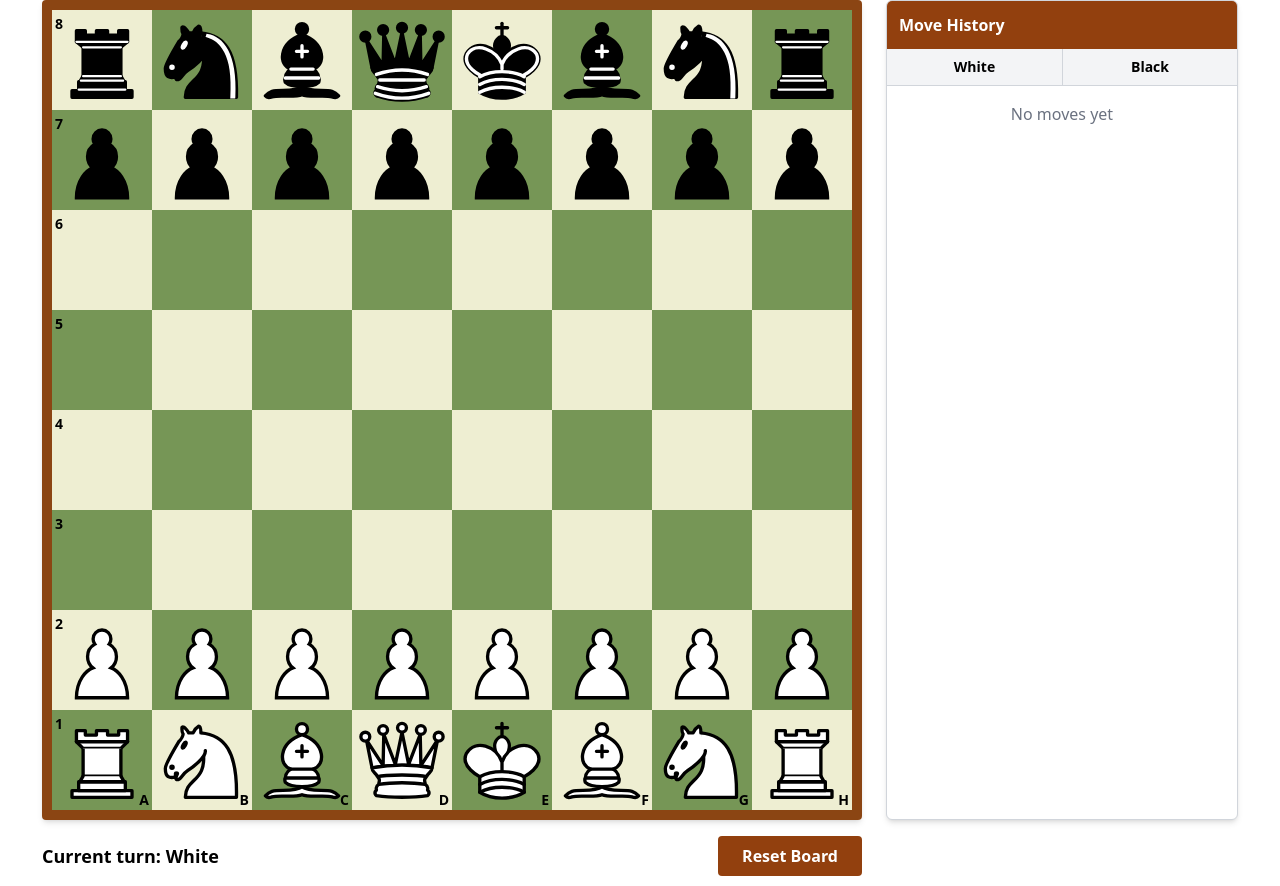
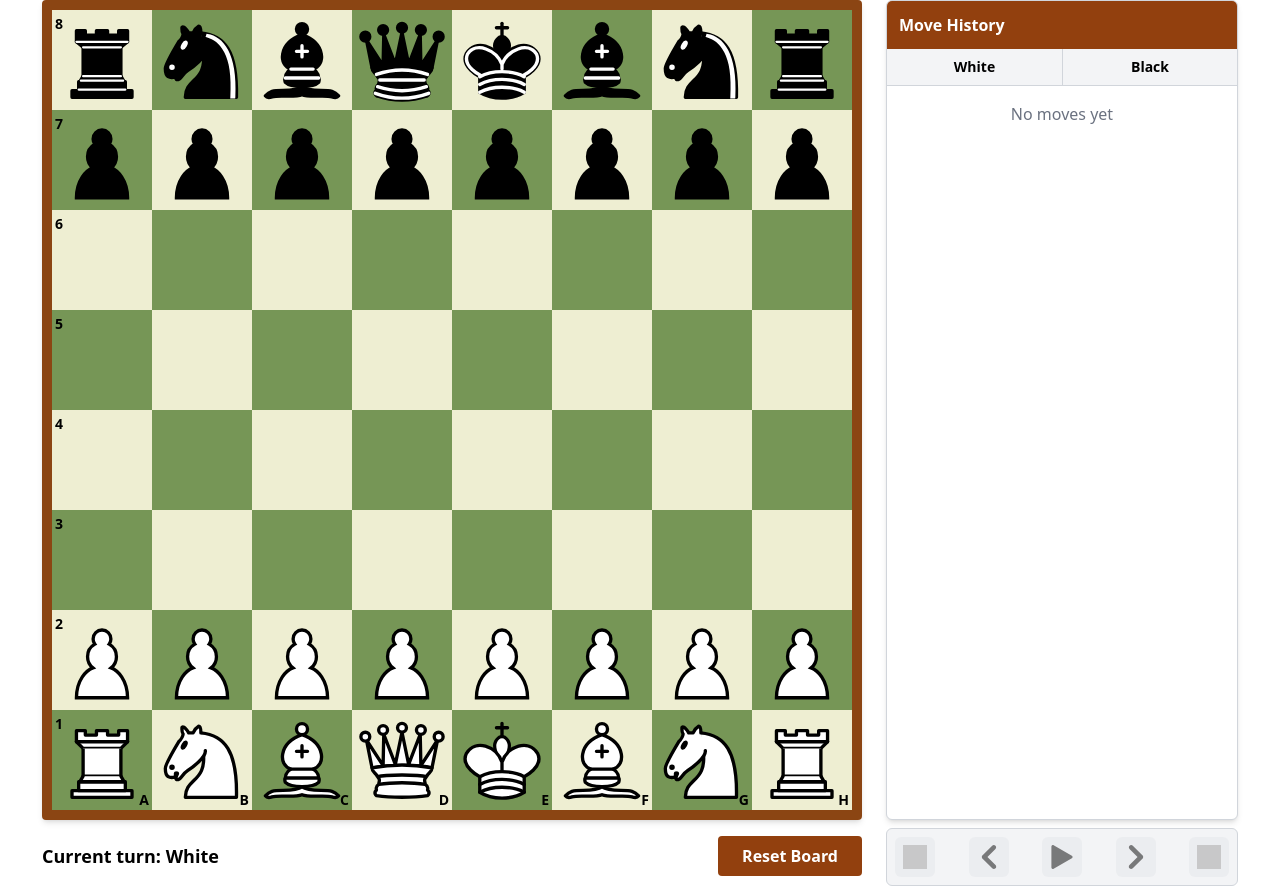
Before and after one commit to ChromaticRanger/Chess, a Vue app: page / in a window 1280 px wide. Built offline with nearby package versions, Linux system fonts and the light colour scheme; grey boxes are pictures that could not be loaded.

Commit message:
Add Move control panel underneath the move history list allowing user to play forward and backward through the currently logged moves.

```diff
--- a/src/App.vue
+++ b/src/App.vue
@@ -3,6 +3,7 @@ import { ref, onMounted } from 'vue';
 import Board from "./components/Board.vue";
 import Modal from "./components/Modal.vue";
 import MoveHistoryList from "./components/MoveHistoryList.vue";
+import MoveControlPanel from "./components/MoveControlPanel.vue";
 import { getPieceImagePath } from "./utils/PieceFactory";
 
 // Track the current turn
@@ -129,7 +130,7 @@ onMounted(() => {
                   class="ml-3 px-2 py-1 bg-blue-100 text-blue-800 text-xs rounded-full"
                   title="Viewing past board position"
                 >
-                  Viewing Past Move
+                  Viewing Past Moves
                 </span>
               </div>
 
@@ -140,25 +141,27 @@ onMounted(() => {
                 Reset Board
               </button>
             </div>
-
-            <!-- Return to current button (only visible when viewing past move) -->
-            <div v-if="viewingPastMove" class="flex justify-center">
-              <button
-                @click="goToMove(-1)"
-                class="bg-blue-500 hover:bg-blue-600 text-white text-sm font-semibold py-1 px-4 rounded"
-              >
-                Return to Current Position
-              </button>
-            </div>
           </div>
         </div>
 
-        <!-- Move History Component -->
-        <MoveHistoryList
-          :move-history="moveHistory"
-          :current-move-index="currentMoveIndex"
-          @move-selected="index => index >= 0 && boardComponent ? boardComponent.handleMoveSelection(index) : null"
-        />
+        <!-- Move History Component with Control Panel -->
+        <div class="flex flex-col">
+          <MoveHistoryList
+            :move-history="moveHistory"
+            :current-move-index="currentMoveIndex"
+            @move-selected="index => index >= 0 && boardComponent ? boardComponent.handleMoveSelection(index) : null"
+          />
+
+          <!-- Move Control Panel -->
+          <MoveControlPanel
+            :move-history="moveHistory"
+            :current-move-index="currentMoveIndex"
+            @move-to-first="index => boardComponent ? boardComponent.handleMoveSelection(index) : null"
+            @move-to-previous="index => boardComponent ? boardComponent.handleMoveSelection(index) : null"
+            @move-to-next="index => boardComponent ? boardComponent.handleMoveSelection(index) : null"
+            @move-to-last="index => boardComponent ? boardComponent.handleMoveSelection(index) : null"
+          />
+        </div>
       </div>
     </div>
     <!-- Modal Component -->
--- a/src/components/Board.vue
+++ b/src/components/Board.vue
@@ -1176,12 +1176,15 @@ const captureCurrentBoardState = () => {
 /**
  * Restore the board to a specific move in history
  *
- * @param {Number} moveIndex - The index of the move to display, or -1 for latest move
+ * @param {Number} moveIndex - The index of the move to display:
+ *                         -2: starting position (before any moves)
+ *                         -1: latest move
+ *                         0+: specific move from history
  * @returns {void}
  */
 const restoreBoardStateToMove = (moveIndex) => {
   // Validate the move index
-  if (moveIndex < -1 || moveIndex >= moveHistory.value.length) {
+  if (moveIndex < -2 || moveIndex >= moveHistory.value.length) {
     console.error(`Invalid move index: ${moveIndex}`);
     return;
   }
@@ -1189,6 +1192,13 @@ const restoreBoardStateToMove = (moveIndex) => {
   // Update current move index
   currentMoveIndex.value = moveIndex;
   emit('current-move-index-changed', currentMoveIndex.value);
+
+  // Special case: -2 represents the starting position (before any moves)
+  if (moveIndex === -2) {
+    // Reset to the initial position
+    pieces.value = JSON.parse(JSON.stringify(initialPieces));
+    return;
+  }
 
   // If we're going to the latest move, use the latest state
   const stateIndex = moveIndex === -1 ? boardStateHistory.value.length - 1 : moveIndex + 1;
--- /dev/null
+++ b/src/components/MoveControlPanel.vue
@@ -0,0 +1,252 @@
+<script setup>
+import { ref, defineEmits, defineProps, watch, onUnmounted } from 'vue';
+
+// Import SVG assets
+import firstSvg from '/src/assets/first.svg';
+import previousSvg from '/src/assets/previous.svg';
+import playSvg from '/src/assets/play.svg';
+import pauseSvg from '/src/assets/pause.svg';
+import nextSvg from '/src/assets/next.svg';
+import lastSvg from '/src/assets/last.svg';
+
+// Define props
+const props = defineProps({
+  moveHistory: {
+    type: Array,
+    required: true,
+    default: () => []
+  },
+  currentMoveIndex: {
+    type: Number,
+    default: -1 // -1 indicates we're at the latest move
+  }
+});
+
+// Define emits
+const emit = defineEmits(['move-to-first', 'move-to-previous', 'toggle-play', 'move-to-next', 'move-to-last']);
+
+// State for playback control
+const isPlaying = ref(false);
+const playbackInterval = ref(null);
+
+// Computed properties for button states
+const canGoBack = () => props.currentMoveIndex >= 0 || props.currentMoveIndex === -1 && props.moveHistory.length > 0;
+const canGoForward = () => {
+  // If at the starting position and there are moves
+  if (props.currentMoveIndex === -2 && props.moveHistory.length > 0) {
+    return true;
+  }
+  // If viewing a past move and not the latest move
+  if (props.currentMoveIndex >= 0 && props.currentMoveIndex < props.moveHistory.length - 1) {
+    return true;
+  }
+  return false;
+};
+
+// Handler functions
+const goToFirstMove = () => {
+  if (props.moveHistory.length > 0) {
+    stopPlayback(); // Stop playback if running
+    // Use special index -2 to indicate starting position (before any moves)
+    emit('move-to-first', -2);
+  }
+};
+
+const goToPreviousMove = () => {
+  if (canGoBack()) {
+    stopPlayback(); // Stop playback if running
+
+    // If at the latest move, go to the last move in history
+    if (props.currentMoveIndex === -1 && props.moveHistory.length > 0) {
+      emit('move-to-previous', props.moveHistory.length - 1);
+    }
+    // If at the first move, go to the starting position
+    else if (props.currentMoveIndex === 0) {
+      emit('move-to-previous', -2); // -2 represents the starting position
+    }
+    // Otherwise go to the previous move
+    else if (props.currentMoveIndex > 0) {
+      emit('move-to-previous', props.currentMoveIndex - 1);
+    }
+  }
+};
+
+const goToNextMove = () => {
+  if (canGoForward()) {
+    stopPlayback(); // Stop playback if running
+
+    // If at the starting position (-2), go to the first move (0)
+    if (props.currentMoveIndex === -2) {
+      emit('move-to-next', 0);
+    }
+    // If this will be the last move, go to the latest position (-1) to allow adding new moves
+    else if (props.currentMoveIndex === props.moveHistory.length - 2) {
+      emit('move-to-last', -1);
+    }
+    else {
+      emit('move-to-next', props.currentMoveIndex + 1);
+    }
+  }
+};
+
+const goToLastMove = () => {
+  stopPlayback(); // Stop playback if running
+  emit('move-to-last', -1); // -1 indicates the latest move
+};
+
+// Toggle playback function
+const togglePlayback = () => {
+  if (isPlaying.value) {
+    stopPlayback();
+  } else {
+    startPlayback();
+  }
+};
+
+// Start playback
+const startPlayback = () => {
+  // Don't start if we're already at the latest move or if there are no moves
+  if (props.currentMoveIndex === -1 || props.moveHistory.length === 0) {
+    return;
+  }
+
+  // Don't start if we're at the last move in the history
+  if (props.currentMoveIndex >= props.moveHistory.length - 1) {
+    return;
+  }
+
+  isPlaying.value = true;
+
+  // Clear any existing interval
+  if (playbackInterval.value) {
+    clearInterval(playbackInterval.value);
+  }
+
+  // Set up the playback interval
+  playbackInterval.value = setInterval(() => {
+    // Get the current index (it may have changed since the interval was set)
+    const currentIndex = props.currentMoveIndex;
+
+    // If we're already at the latest state, stop playback
+    if (currentIndex === -1) {
+      stopPlayback();
+      return;
+    }
+
+    // If we've reached the last move in history, go to latest position (-1) to allow adding new moves
+    if (currentIndex === props.moveHistory.length - 1) {
+      emit('move-to-last', -1);
+      stopPlayback();
+      return;
+    }
+
+    // If we're at the starting position (-2), move to the first move (0)
+    if (currentIndex === -2) {
+      emit('move-to-next', 0);
+    }
+    // If the next move will be the last move, go to the latest position (-1)
+    else if (currentIndex === props.moveHistory.length - 2) {
+      emit('move-to-last', -1);
+      stopPlayback();
+    }
+    else {
+      // Otherwise, move to the next move
+      const nextIndex = currentIndex + 1;
+      emit('move-to-next', nextIndex);
+    }
+  }, 1000); // 1 second interval
+};
+
+// Stop playback
+const stopPlayback = () => {
+  isPlaying.value = false;
+  if (playbackInterval.value) {
+    clearInterval(playbackInterval.value);
+    playbackInterval.value = null;
+  }
+};
+
+// Watch for changes to the currentMoveIndex
+watch(() => props.currentMoveIndex, (newIndex) => {
+  // If we're at the end of the moves and playing, stop playback
+  if (newIndex >= props.moveHistory.length - 1 && isPlaying.value) {
+    stopPlayback();
+  }
+});
+
+// Clean up on component unmount
+onUnmounted(() => {
+  if (playbackInterval.value) {
+    clearInterval(playbackInterval.value);
+    playbackInterval.value = null;
+  }
+});
+</script>
+
+<template>
+  <div class="move-control-panel w-88 flex justify-between items-center bg-gray-100 border border-gray-300 p-2 rounded-md mt-2">
+    <button
+      @click="goToFirstMove"
+      class="control-button"
+      :disabled="!props.moveHistory.length"
+      title="Go to start"
+    >
+      <img :src="firstSvg" alt="First Move" class="w-6 h-6" />
+    </button>
+
+    <button
+      @click="goToPreviousMove"
+      class="control-button"
+      :disabled="!canGoBack()"
+      title="Go to previous move"
+    >
+      <img :src="previousSvg" alt="Previous Move" class="w-6 h-6" />
+    </button>
+
+    <button
+      @click="togglePlayback"
+      class="control-button"
+      :disabled="!canGoForward() && !isPlaying"
+      title="Play/Pause moves"
+    >
+      <img
+        :src="isPlaying ? pauseSvg : playSvg"
+        :alt="isPlaying ? 'Pause' : 'Play'"
+        class="w-6 h-6"
+      />
+    </button>
+
+    <button
+      @click="goToNextMove"
+      class="control-button"
+      :disabled="!canGoForward()"
+      title="Go to next move"
+    >
+      <img :src="nextSvg" alt="Next Move" class="w-6 h-6" />
+    </button>
+
+    <button
+      @click="goToLastMove"
+      class="control-button"
+      :disabled="props.currentMoveIndex === -1 || !props.moveHistory.length"
+      title="Go to last move"
+    >
+      <img :src="lastSvg" alt="Last Move" class="w-6 h-6" />
+    </button>
+  </div>
+</template>
+
+<style scoped>
+.control-button {
+  @apply p-2 rounded-md bg-gray-200 hover:bg-gray-300 transition-colors;
+}
+
+.control-button:disabled {
+  @apply opacity-50 cursor-not-allowed hover:bg-gray-200;
+}
+
+/* Match the width of the MoveHistoryList component */
+.w-88 {
+  width: 22rem; /* 352px */
+}
+</style>
--- a/src/components/MoveHistoryList.vue
+++ b/src/components/MoveHistoryList.vue
@@ -116,17 +116,6 @@ const selectMove = (moveIndex) => {
   }
 };
 
-// Function to go to latest move
-const goToLatestMove = () => {
-  // Emit Vue event
-  emit('move-selected', -1); // -1 indicates latest move
-
-  // Also dispatch a DOM event
-  window.dispatchEvent(new CustomEvent('chess-move-selected', {
-    detail: -1
-  }));
-};
-
 // Scroll to the bottom when move history updates
 onUpdated(() => {
   if (moveHistoryPanel.value && props.currentMoveIndex === -1) {
@@ -140,14 +129,6 @@ onUpdated(() => {
   <div ref="moveHistoryPanel" class="w-88 h-chess-board border border-gray-300 rounded-md overflow-y-auto bg-white shadow-md">
     <div class="flex justify-between items-center p-3 bg-amber-800 text-white font-semibold sticky top-0 z-20">
       <div>Move History</div>
-      <button
-        v-if="currentMoveIndex !== -1"
-        @click="goToLatestMove()"
-        class="text-xs bg-amber-700 hover:bg-amber-600 px-2 py-1 rounded text-white"
-        title="Return to current position"
-      >
-        Return to current
-      </button>
     </div>
 
     <!-- Column Headers - Sticky -->
```
